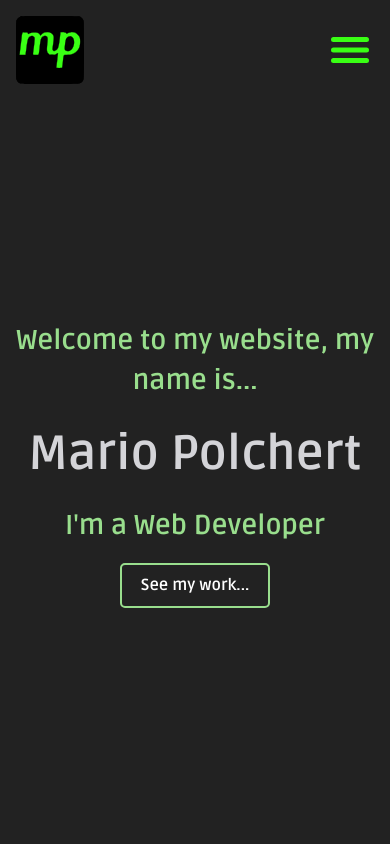
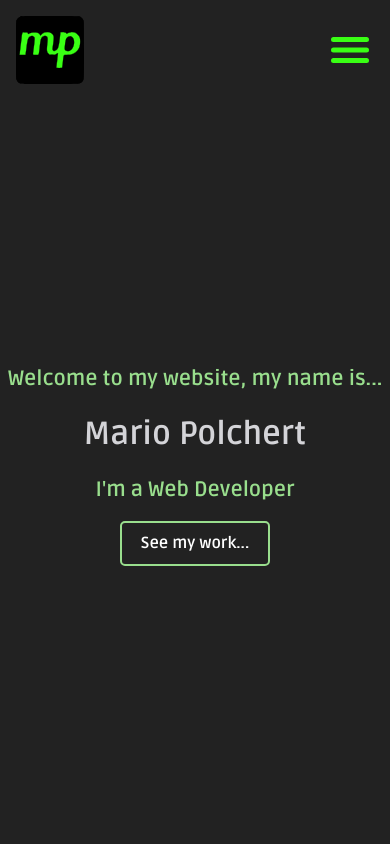
Before and after one commit to EppurSiMuove/eppursimuove.github.io, a React (Vite) app: page / in a window 390 px wide. Shown: the top 844 px of the page. Built offline with nearby package versions, Linux system fonts and the light colour scheme.

Commit message:
reduced the font-size on hero for portrait

```diff
--- a/src/components/Hero.jsx
+++ b/src/components/Hero.jsx
@@ -3,14 +3,14 @@ const Hero = () => {
         <section id="home" className="bg-darkText grid h-screen w-screen ">
             <div className="h-full w-full grid place-content-center">
                 <div className="pt-[10vh] portrait:pt-[10vh] flex flex-col md:pl-12 md:pt-0 space-y-4">
-                    <h2 className="portrait:mx-auto landscape:text-left portrait:text-center portrait:text-[1.7rem] landscape:text-2xl  landscape:lg:text-5xl md:text-[3rem]  text-paleGreen hover:text-accent duration-1000 cursor-pointer font-bold tracking-normal w-fit">
+                    <h2 className="portrait:mx-auto landscape:text-left portrait:text-center portrait:text-[1.3rem] landscape:text-2xl  landscape:lg:text-5xl md:text-[3rem]  text-paleGreen hover:text-accent duration-1000 cursor-pointer font-bold tracking-normal w-fit">
                         Welcome to my website, my name is...
                     </h2>
-                    <h1 className="portrait:mx-auto landscape:text-left portrait:text-center text-[2rem] portrait:text-[3rem] landscape:text-3xl landscape:md:text-4xl landscape:lg:text-6xl font-bold text-lightText cursor-pointer hover:text-accent duration-1000 tracking-normal w-fit">
+                    <h1 className="portrait:mx-auto landscape:text-left portrait:text-center text-[2rem] portrait:text-[2rem] landscape:text-3xl landscape:md:text-4xl landscape:lg:text-6xl font-bold text-lightText cursor-pointer hover:text-accent duration-1000 tracking-normal w-fit">
                         Mario Polchert
                     </h1>
                     <h2
-                        className="portrait:mx-auto landscape:text-left portrait:text-center text-[4rem] portrait:text-[1.7rem] md:text-[3rem]
+                        className="portrait:mx-auto landscape:text-left portrait:text-center text-[4rem] portrait:text-[1.3rem] md:text-[3rem]
                     landscape:text-2xl landscape:md:text-3xl landscape:lg:text-5xl  font-bold text-paleGreen hover:text-accent duration-1000 cursor-pointer tracking-normal w-fit"
                     >
                         I&apos;m a Web Developer
```
